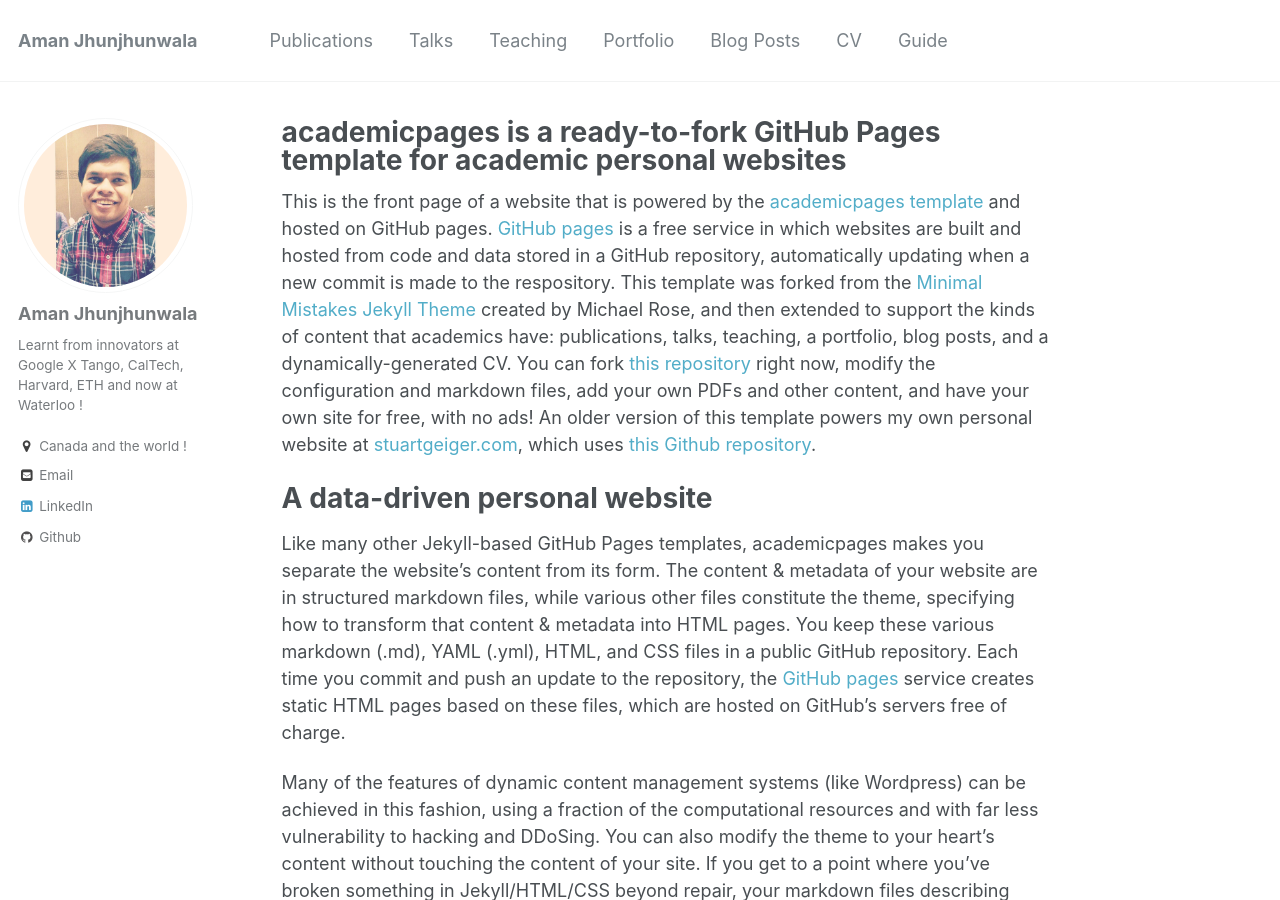
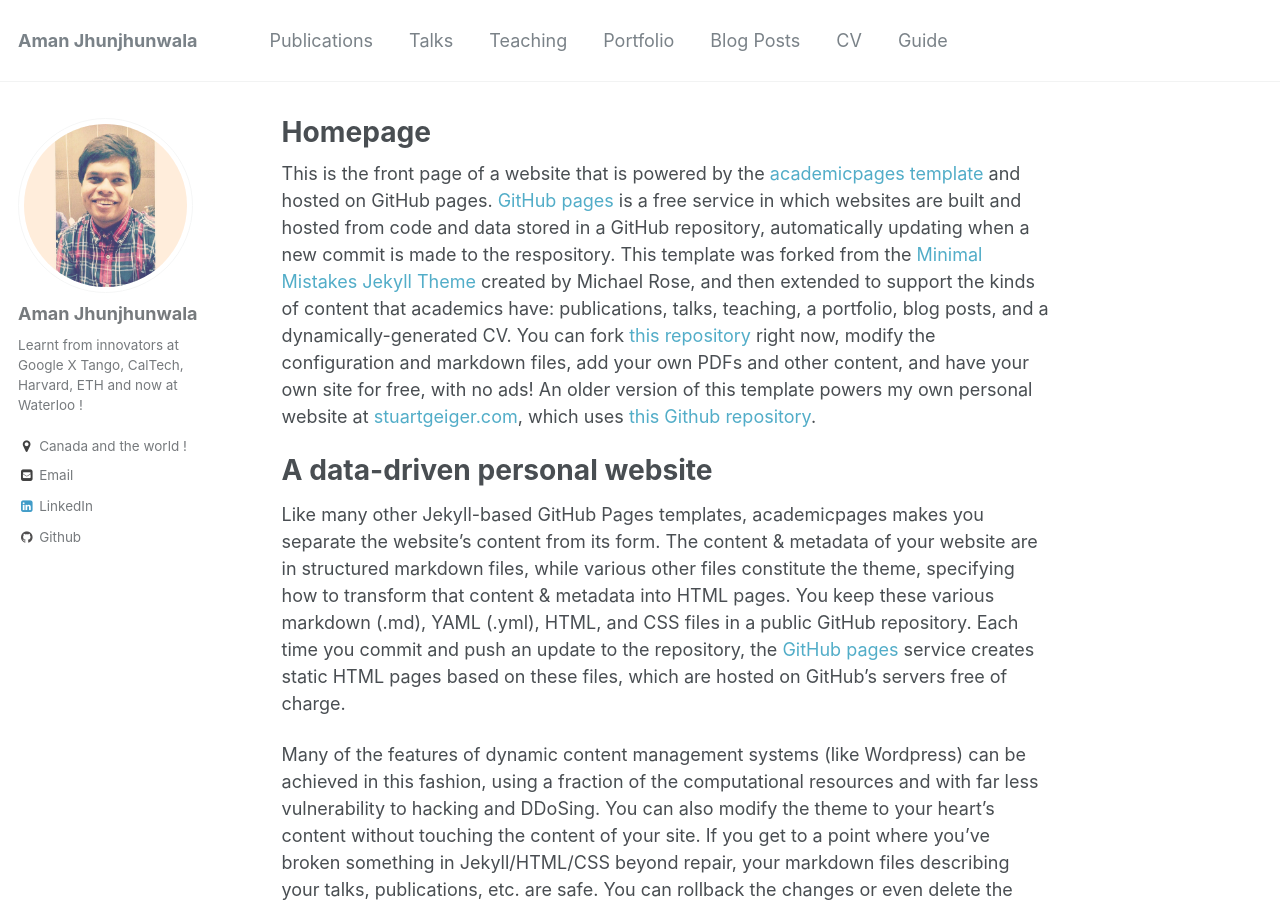
Before and after one commit to amanjhunjhunwala/amanjhunjhunwala.github.io, a Jekyll site: the page built from _pages/about.md, in a window 1280 px wide and 900 px high. Built offline with Jekyll 4.4.1, drawn with Linux system fonts in a browser that asks for light colours.

Commit message:
Update about.md

```diff
--- a/_pages/about.md
+++ b/_pages/about.md
@@ -1,6 +1,6 @@
 ---
 permalink: /
-title: "academicpages is a ready-to-fork GitHub Pages template for academic personal websites"
+title: "Homepage"
 excerpt: "About me"
 author_profile: true
 redirect_from:
```
